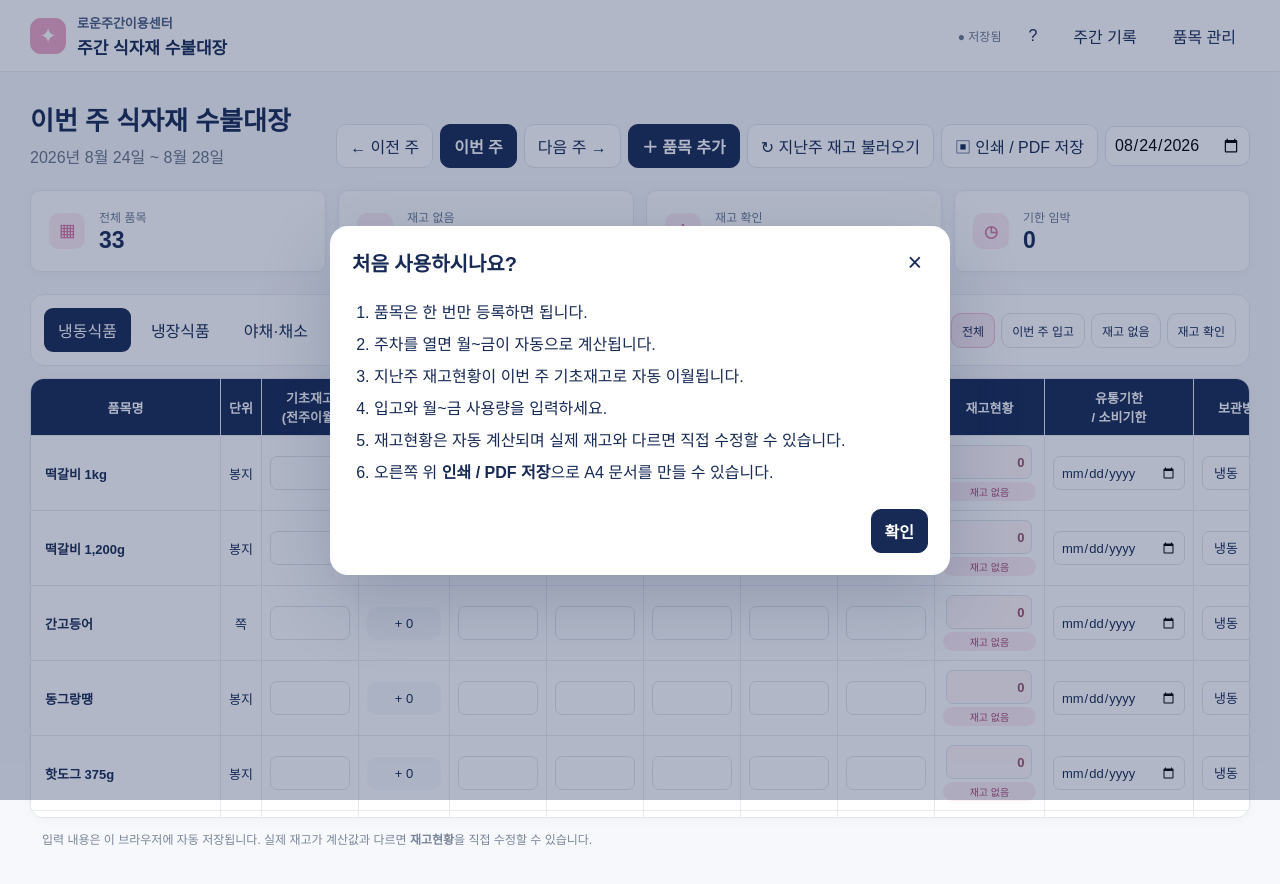
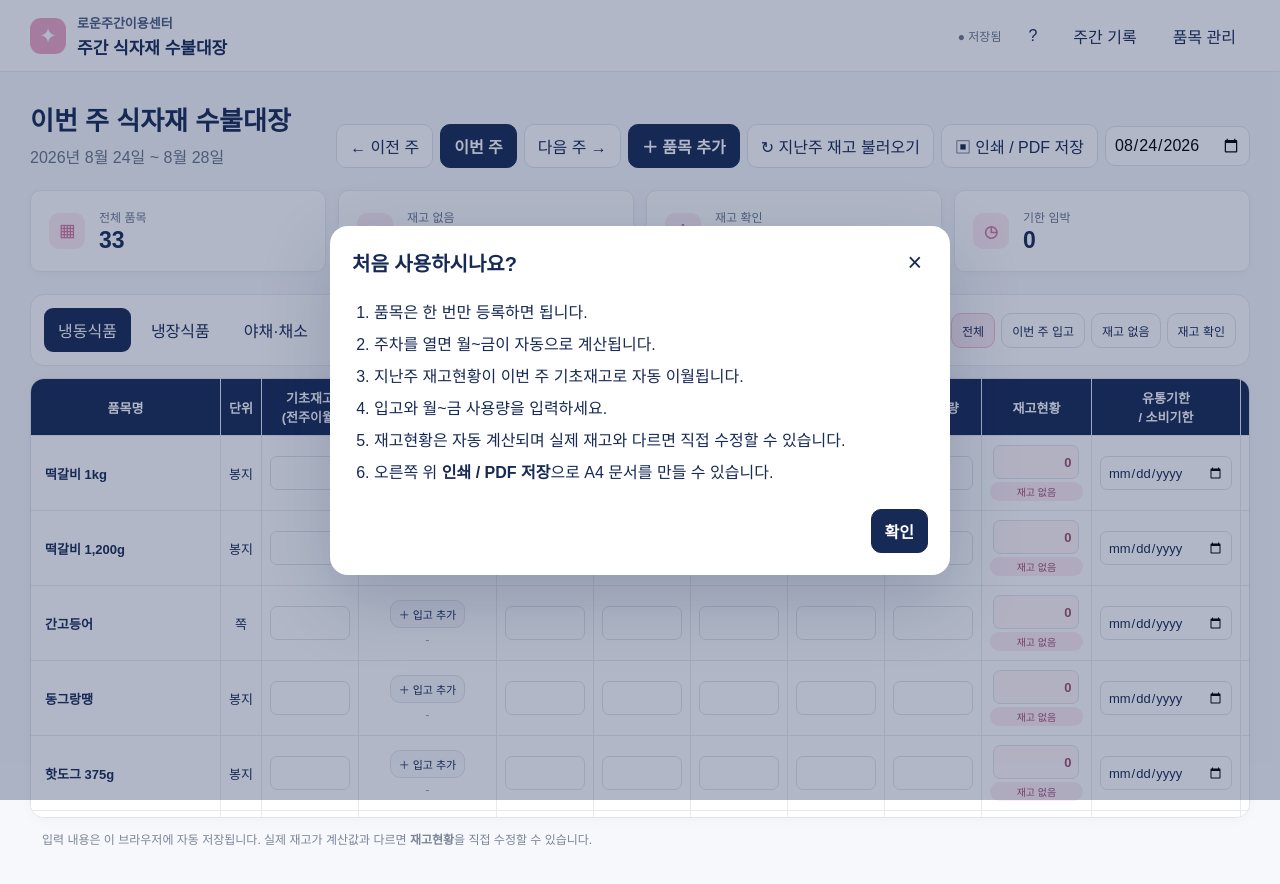
Before and after one commit to vhthdvhthd-lab/meal-check, a React (Vite) app: page / in a window 1280 px wide. Shown: the top 884 px of the page. Built offline with nearby package versions, Linux system fonts and the light colour scheme.

Commit message:
Add files via upload

```diff
--- a/src/main.jsx
+++ b/src/main.jsx
@@ -69,10 +69,11 @@ function numeric(v){
   const unit=s.match(/^(-?\d*\.?\d+)\s*(g|kg|개|알|봉지|통|쪽|단|망|ml)?$/i);
   return unit?Number(unit[1]):null;
 }
-function stockCalc(r){
-  const vals=[r.opening_stock,r.incoming_quantity,...DAYS.map(d=>r[d+"_usage"])];
+function stockCalc(r,incomingOverride=null){
+  const incomingValue=incomingOverride==null?r.incoming_quantity:incomingOverride;
+  const vals=[r.opening_stock,incomingValue,...DAYS.map(d=>r[d+"_usage"])];
   if(vals.some(v=>v!=="" && v!=null && numeric(v)===null)) return null;
-  return numeric(r.opening_stock)+numeric(r.incoming_quantity)-DAYS.reduce((a,d)=>a+numeric(r[d+"_usage"]),0);
+  return numeric(r.opening_stock)+numeric(incomingValue)-DAYS.reduce((a,d)=>a+numeric(r[d+"_usage"]),0);
 }
 function makeRecord(item, weekStart, opening=""){
   return {id:uid(),weekly_record_id:weekStart,item_id:item.id,opening_stock:opening,incoming_quantity:0,
@@ -115,7 +116,8 @@ function App(){
       activeItems.forEach(item=>{
         if(!next.some(r=>r.weekly_record_id===week.start&&r.item_id===item.id)){
           const prior=next.find(r=>r.weekly_record_id===previousWeek(week.start)&&r.item_id===item.id);
-          next.push(makeRecord(item,week.start,prior ? (prior.manual_stock!==""?prior.manual_stock:(stockCalc(prior)??prior.current_stock??"")) : ""));
+          const priorIncoming=prior?incoming.filter(x=>x.weekly_record_id===prior.weekly_record_id&&x.item_id===prior.item_id).reduce((a,x)=>a+(numeric(x.quantity)??0),0):0;
+          next.push(makeRecord(item,week.start,prior ? (prior.manual_stock!==""?prior.manual_stock:(stockCalc(prior,priorIncoming)??prior.current_stock??"")) : ""));
           changed=true;
         }
       });
@@ -135,7 +137,7 @@ function App(){
   }
   function totalIncoming(itemId){return getIncoming(itemId).reduce((a,x)=>a+(numeric(x.quantity)??0),0)}
   function recordFor(item){return records.find(r=>r.weekly_record_id===week.start&&r.item_id===item.id)||makeRecord(item,week.start)}
-  function effectiveStock(r){return r.manual_stock!==""&&r.manual_stock!=null?r.manual_stock:stockCalc(r)}
+  function effectiveStock(r){return r.manual_stock!==""&&r.manual_stock!=null?r.manual_stock:stockCalc(r,totalIncoming(r.item_id))}
   function expirationFor(item,r){return item.category==="야채·채소"?(r.consumption_date||""):(r.expiration_date||"")}
   function expiryStatus(s){
     if(!s)return "";
@@ -194,7 +196,8 @@ function App(){
       if(r.weekly_record_id!==week.start)return r;
       const p=rs.find(x=>x.weekly_record_id===prevStart&&x.item_id===r.item_id);
       if(!p)return r;
-      const v=p.manual_stock!==""&&p.manual_stock!=null?p.manual_stock:(stockCalc(p)??p.current_stock??"");
+      const priorIncoming=incoming.filter(x=>x.weekly_record_id===prevStart&&x.item_id===p.item_id).reduce((a,x)=>a+(numeric(x.quantity)??0),0);
+      const v=p.manual_stock!==""&&p.manual_stock!=null?p.manual_stock:(stockCalc(p,priorIncoming)??p.current_stock??"");
       return {...r,opening_stock:v,updated_at:new Date().toISOString()};
     }));
     setSaveState("저장됨");
@@ -224,7 +227,7 @@ function App(){
           <input aria-label="기준 날짜" title="날짜로 주차 선택" type="date" value={date} onChange={e=>setDate(isoDate(mondayOf(parseLocal(e.target.value))))}/>
         </div>
         <section className="print-approval" aria-label="결재란">
-          <div className="approval-title">결재</div>
+          <div className="approval-title">결<br/>재</div>
           {['담당','팀장','국장','센터장'].map(role=><div className="approval-cell" key={role}><span>{role}</span><i></i></div>)}
         </section>
       </section>
@@ -265,7 +268,7 @@ function Summary({title,value,icon,onClick}){return <button className="summary-c
 function InventoryTable({items,records,incoming,week,patchRecord,getIncoming,totalIncoming,addIncoming,removeIncoming,expirationFor,expiryStatus,effectiveStock,onDelete}){
   return <div className="table-wrap"><table className="inventory">
     <thead><tr>
-      <th className="sticky-col item-col">품목명</th><th>단위</th><th>기초재고<br/>(전주이월)</th><th>입고</th>
+      <th className="sticky-col item-col">품목명</th><th>단위</th><th>기초재고<br/>(전주이월)</th><th>입고일자<br/>입고수량</th>
       {DAY_LABELS.map(d=><th key={d}>{d} 사용량</th>)}<th>재고현황</th><th>유통기한<br/>/ 소비기한</th><th>보관방법</th><th>비고</th><th className="delete-col">삭제</th>
     </tr></thead>
     <tbody>{items.map(item=>{
@@ -275,7 +278,7 @@ function InventoryTable({items,records,incoming,week,patchRecord,getIncoming,tot
         <td className="sticky-col item-name"><b>{item.name}</b>{ins.length>0&&<span className="mini-badge">입고 {ins.length}건</span>}</td>
         <td>{item.unit}</td>
         <td><input className="num" value={r.opening_stock??""} onChange={e=>patchRecord(item.id,{opening_stock:e.target.value})}/></td>
-        <td className="incoming-cell"><button className="incoming-total" onClick={()=>addIncoming(item.id)}>+ {displayNum(total)}</button>{ins.length>0&&<div className="incoming-list">{ins.map(x=><div key={x.id}>{fmtDate(x.incoming_date)} · {x.quantity}<button onClick={()=>removeIncoming(x.id)}>×</button></div>)}</div>}</td>
+        <td className="incoming-cell"><button className="incoming-add" onClick={()=>addIncoming(item.id)}>＋ 입고 추가</button>{ins.length>0?<div className="incoming-list">{ins.map(x=><div key={x.id}><span>{fmtDate(x.incoming_date)}</span><b>{displayNum(x.quantity)}</b><button onClick={()=>removeIncoming(x.id)}>×</button></div>)}<strong>합계 {displayNum(total)}</strong></div>:<span className="no-incoming">-</span>}</td>
         {DAYS.map(d=><td key={d}><input className="num" value={r[d+"_usage"]??""} onChange={e=>patchRecord(item.id,{[d+"_usage"]:e.target.value})}/></td>)}
         <td className="stock-cell"><input className={`stock ${numeric(st)<0?"negative":numeric(st)===0?"zero":""}`} value={r.manual_stock!==""&&r.manual_stock!=null?r.manual_stock:(st==null?"직접 확인":displayNum(st))}
           onChange={e=>patchRecord(item.id,{manual_stock:e.target.value})}/>
--- a/src/styles.css
+++ b/src/styles.css
@@ -49,3 +49,28 @@
   .inventory thead .sticky-col{background:#eee!important;color:#111!important}
   .print-logo img{width:105px!important}
 }
+
+/* Incoming date/quantity is always visible and included in stock calculation */
+.incoming-cell{min-width:138px}
+.incoming-add{padding:5px 8px;font-size:11px;background:#f7f8fb}
+.incoming-list{position:static;display:block;transform:none;margin-top:5px;border:0;border-radius:0;padding:0;box-shadow:none;text-align:left;background:transparent}
+.incoming-list div{display:grid;grid-template-columns:1fr auto auto;align-items:center;gap:5px;padding:3px 0;border-bottom:1px dashed #e1e5ec}
+.incoming-list div span{font-size:10px;color:#68758d}
+.incoming-list div b{font-size:11px}
+.incoming-list>strong{display:block;text-align:right;margin-top:4px;font-size:10px;color:#4f5f7c}
+.no-incoming{display:block;color:#9aa3b2;margin-top:4px}
+
+@media print{
+  .title-row{min-height:88px!important}
+  .print-approval{height:82px!important}
+  .approval-title{writing-mode:horizontal-tb!important;line-height:1.35;text-align:center;width:30px!important}
+  .approval-cell span{height:22px!important}
+  .incoming-add,.incoming-list button,.no-incoming{display:none!important}
+  .incoming-list{display:block!important;margin:0!important}
+  .incoming-list div{grid-template-columns:1fr auto;gap:3px;padding:2px 0;border:0}
+  .incoming-list div span,.incoming-list div b,.incoming-list>strong{font-size:8px!important}
+  input[type="date"]::-webkit-calendar-picker-indicator{display:none!important;-webkit-appearance:none!important}
+  input[type="date"]{appearance:none!important;background:none!important}
+  .note::placeholder{color:transparent!important;opacity:0!important}
+  .inventory select{appearance:none!important;-webkit-appearance:none!important;background-image:none!important;padding-right:0!important}
+}
```
